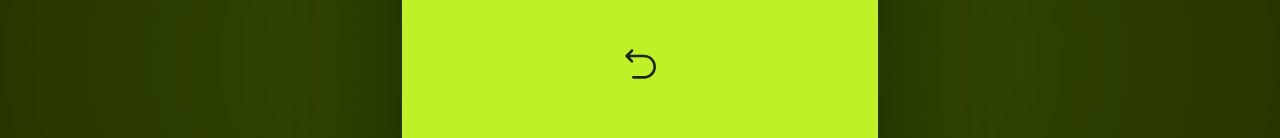
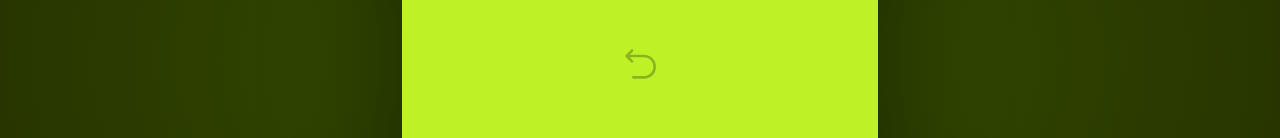
Before and after one commit to aaronaltman/fancy_counter2, a React (Vite) app: page / in a window 1280 px wide. Shown: the part 340-478 px from the top of the page. Built offline with nearby package versions, Linux system fonts and the light colour scheme.

Commit message:
reset button

```diff
--- a/src/Card.jsx
+++ b/src/Card.jsx
@@ -6,11 +6,12 @@ import { useState } from "react";
 
 export default function CardEl() {
   const [count, setCount] = useState(0);
+
   return (
     <div className="card">
       <TitleEl />
       <CountEl count={count} />
-      <ResetButtonEl />
+      <ResetButtonEl setReset={setCount} />
       <CountButtonsEl setCount={setCount} />
     </div>
   );
--- a/src/ResetButton.jsx
+++ b/src/ResetButton.jsx
@@ -1,10 +1,12 @@
 import { ResetIcon } from "@radix-ui/react-icons";
+//reset button resets the count back to "0"
 
-const ResetButtonEl = () => {
+export default function ResetButtonEl({ setReset }) {
   return (
-    <button className="reset--button">
-      <ResetIcon className="reset-btn-icon" />
-    </button>
+    <>
+      <button onClick={() => setReset(0)} className="reset-btn">
+        <ResetIcon className="reset-btn-icon" />
+      </button>
+    </>
   );
-};
-export default ResetButtonEl;
+}
```
